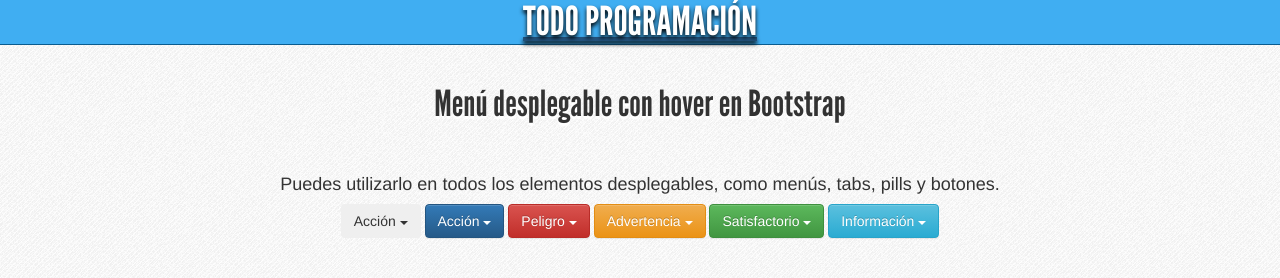
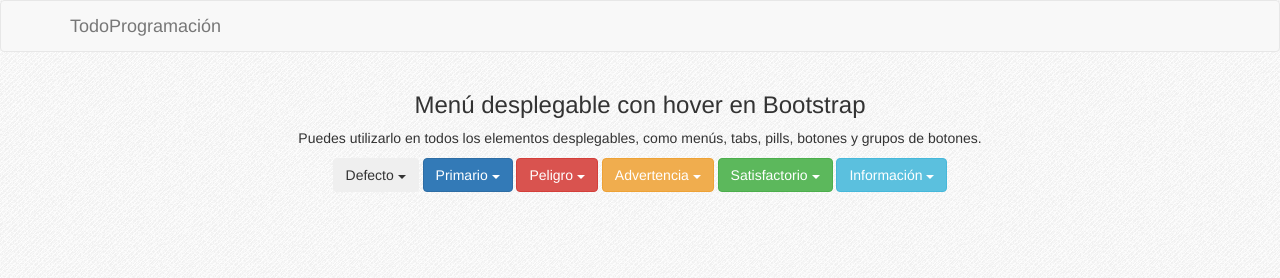
Before and after one commit to OrlandoYL/menu-desplegable-con-hover-en-bootstrap, a plain HTML site: page index.html in a window 1280 px wide. Drawn offline with nearby package versions, Linux system fonts and the light colour scheme.

Commit message:
Actualizacion de ejemplo para utilizacion de CDN

```diff
--- /dev/null
+++ b/assets/css/styles.css
@@ -0,0 +1,4 @@
+body {
+    background: url('../img/background.png') repeat !important;
+    margin: 0;
+}
--- a/css/default.css
+++ /dev/null
@@ -1,31 +0,0 @@
-@font-face {
-    font-family: 'league_gothicregular';
-    src: url('../fonts/league_gothic-webfont.eot');
-    src: url('../fonts/league_gothic-webfont.eot?#iefix') format('embedded-opentype'),
-        url('../fonts/league_gothic-webfont.woff') format('woff'),
-        url('../fonts/league_gothic-webfont.ttf') format('truetype'),
-        url('../fonts/league_gothic-webfont.svg#league_gothicregular') format('svg');
-    font-weight: normal;
-    font-style: normal;
-}
-body {
-    background: url('../img/background.png') repeat !important;
-    margin: 0;
-}
-h1 {
-    font-family: 'league_gothicregular';
-    text-align: center;
-    margin: 40px 0;
-    text-shadow: 0 3px 1px hsl(0,0%,100%);
-}
-header {
-    text-transform: uppercase;
-    background: hsl(203,87%,60%);
-    border-bottom: 1px solid hsl(203,87%,30%);
-}
-header h1 {
-    margin: 0;
-    font-size: 40px;
-    color: hsl(0,0%,100%);
-    text-shadow: 0 3px 4px hsl(0,0%,0%);
-}
--- a/index.html
+++ b/index.html
@@ -1,24 +1,33 @@
 <!DOCTYPE html>
-<html>
+<html lang="es">
 <head>
+    <meta charset="utf-8">
+    <meta http-equiv="X-UA-Compatible" content="IE=edge">
+    <meta name="viewport" content="width=device-width, initial-scale=1">
+    <link rel="stylesheet" href="https://maxcdn.bootstrapcdn.com/bootstrap/3.3.7/css/bootstrap.min.css"
+    integrity="sha384-BVYiiSIFeK1dGmJRAkycuHAHRg32OmUcww7on3RYdg4Va+PmSTsz/K68vbdEjh4u" crossorigin="anonymous">
+    <link href="assets/css/styles.css" rel="stylesheet">
+    <link rel="icon" type="image/ico" href="assets/img/favicon.ico">
     <title>Menú desplegable con hover en Bootstrap</title>
-    <meta charset="utf-8">
-    <link href="packages/bootstrap/dist/css/bootstrap.min.css" rel="stylesheet">
-    <link href="packages/bootstrap/dist/css/bootstrap-theme.min.css" rel="stylesheet">
-    <link href="css/default.css" rel="stylesheet">
 </head>
 <body>
-    <header>
-        <a href="http://todoprogramacion.com.ve"><h1>Todo Programación</h1></a>
-    </header>
+    <nav class="navbar navbar-default">
+        <div class="container">
+            <div class="navbar-header">
+                <a class="navbar-brand" target="_blank" href="http://todoprogramacion.com.ve">
+                    TodoProgramación
+                </a>
+            </div>
+        </div>
+    </nav>
     <div class="container">
         <div class="row">
-            <h1>Menú desplegable con hover en Bootstrap</h1>
+            <h3 class="text-center">Menú desplegable con hover en Bootstrap</h3>
             <div class="col-md-12">
                 <div class="text-center">
-                    <h4>Puedes utilizarlo en todos los elementos desplegables, como menús, tabs, pills y botones.</h4>
+                    <p>Puedes utilizarlo en todos los elementos desplegables, como menús, tabs, pills, botones y grupos de botones.</p>
                     <div class="btn-group">
-                        <button class="btn dropdown-toggle" data-toggle="dropdown" data-hover="dropdown">Acción <span class="caret"></span></button>
+                        <button class="btn dropdown-toggle" data-toggle="dropdown" data-hover="dropdown">Defecto <span class="caret"></span></button>
                         <ul class="dropdown-menu">
                             <li><a href="#">Acción</a></li>
                             <li><a href="#">Otra acción</a></li>
@@ -28,7 +37,7 @@
                         </ul>
                     </div>
                     <div class="btn-group">
-                        <button class="btn btn-primary dropdown-toggle" data-toggle="dropdown" data-hover="dropdown">Acción <span class="caret"></span></button>
+                        <button class="btn btn-primary dropdown-toggle" data-toggle="dropdown" data-hover="dropdown">Primario <span class="caret"></span></button>
                         <ul class="dropdown-menu">
                             <li><a href="#">Acción</a></li>
                             <li><a href="#">Otra acción</a></li>
@@ -81,8 +90,10 @@
             </div>
         </div>
     </div>
-    <script src="packages/jquery/dist/jquery.min.js"></script>
-    <script src="packages/bootstrap/dist/js/bootstrap.min.js"></script>
-    <script src="packages/bootstrap-hover-dropdown/bootstrap-hover-dropdown.min.js"></script>
-</body>
+    <script src="https://code.jquery.com/jquery-3.2.1.min.js"
+        integrity="sha256-hwg4gsxgFZhOsEEamdOYGBf13FyQuiTwlAQgxVSNgt4=" crossorigin="anonymous"></script>
+<script src="https://maxcdn.bootstrapcdn.com/bootstrap/3.3.7/js/bootstrap.min.js"
+        integrity="sha384-Tc5IQib027qvyjSMfHjOMaLkfuWVxZxUPnCJA7l2mCWNIpG9mGCD8wGNIcPD7Txa"
+        crossorigin="anonymous"></script>
+    <script src="https://cdnjs.cloudflare.com/ajax/libs/bootstrap-hover-dropdown/2.2.1/bootstrap-hover-dropdown.min.js" integrity="sha256-oZUp5ULh9oikWgL4PJ/ceUdVHxFP0v2F1wQBC7iLuOQ=" crossorigin="anonymous"></script>
 </html>
```
Also changed, not shown: bower.json (deleted, +0 -20 lines), assets/img/background.png (renamed from img/background.png), assets/img/favicon.ico (added), fonts/league_gothic-webfont.ttf (deleted), fonts/league_gothic-webfont.woff (deleted), 4 other files.
